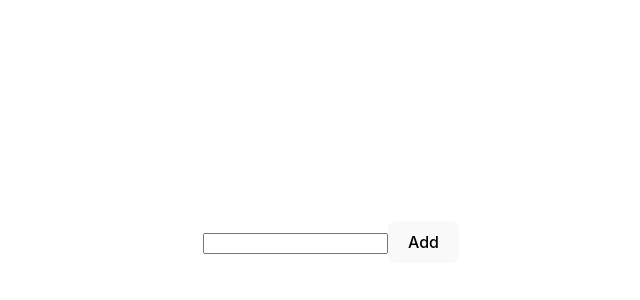
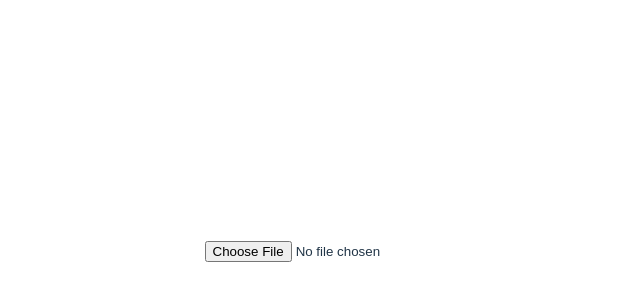
Before and after one commit to shaikahmadnawaz/frontend-practice, a React (Vite) app in the folder react/exercises/: page / in a window 1280 px wide. Shown: the part 150-450 px from the top of the page, without its empty margins (309-949 px from the left). Built offline with nearby package versions, Linux system fonts and the light colour scheme.

Commit message:
file uploader

```diff
--- a/react/exercises/src/App.jsx
+++ b/react/exercises/src/App.jsx
@@ -1,5 +1,6 @@
 import "./App.css";
 import Fetch from "./Fetch";
+import FileUploader from "./FileUploader";
 import Timer from "./Timer";
 import Todo from "./Todo";
 
@@ -8,7 +9,8 @@ function App() {
     <>
       {/* <Fetch /> */}
       {/* <Timer /> */}
-      <Todo />
+      {/* <Todo /> */}
+      <FileUploader />
     </>
   );
 }
--- /dev/null
+++ b/react/exercises/src/FileUploader.jsx
@@ -0,0 +1,17 @@
+import { useState } from "react";
+
+const FileUploader = () => {
+  const [file, setFile] = useState(null);
+
+  const handleFileChange = (e) => {
+    setFile(e.target.files[0]);
+  };
+  return (
+    <div>
+      <input type="file" accept="image/*" onChange={handleFileChange} />
+      {file && <img src={URL.createObjectURL(file)} alt="uploaded image" />}
+    </div>
+  );
+};
+
+export default FileUploader;
```
